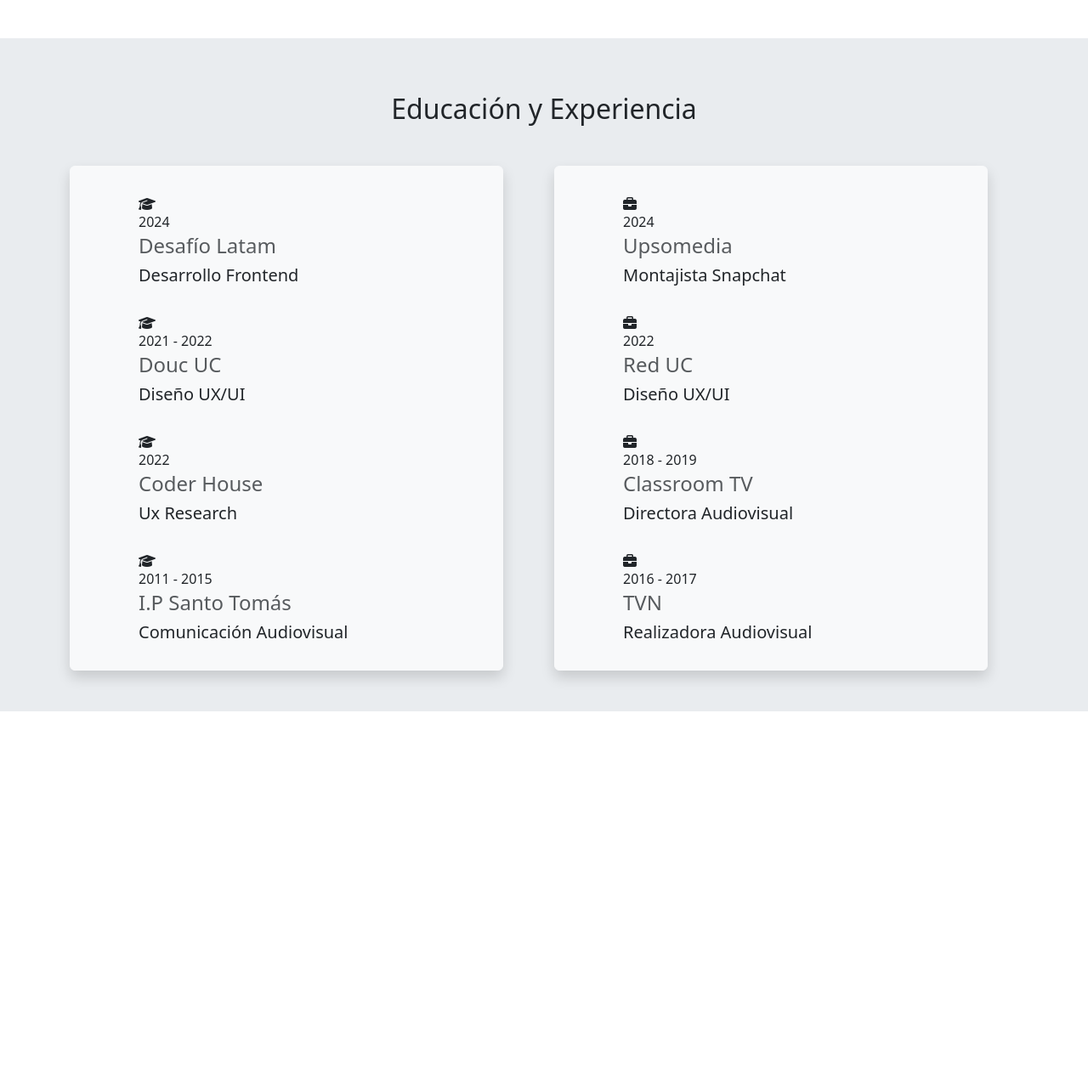
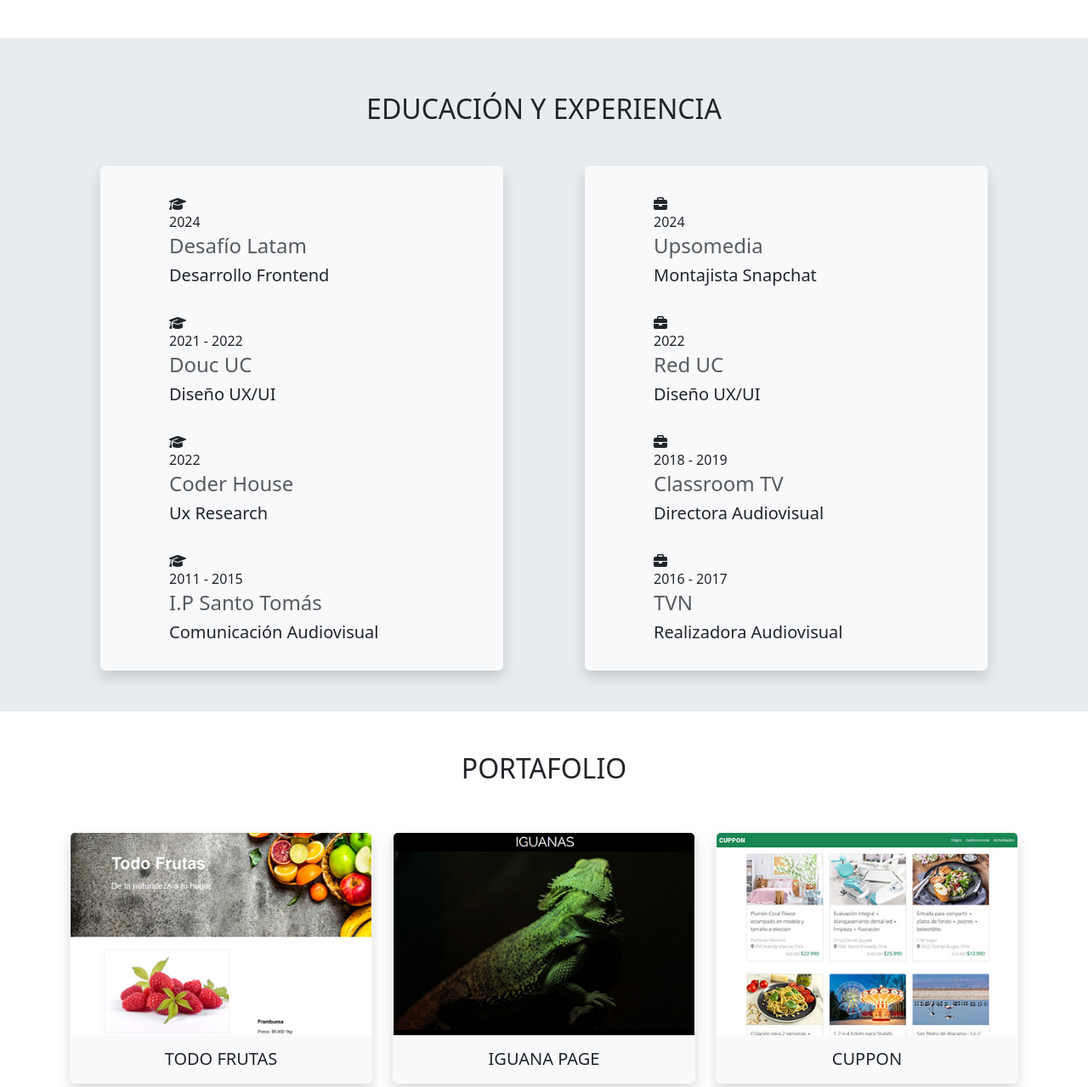
Before and after one commit to jocelynarayameza/prueba1-evelyn_flores-g67, a plain HTML site: page index.html in a window 1280 px wide. Shown: the part 644-1923 px from the top of the page at 85% size. Before the commit the page ends 1481 px from the top, so only its background shows below. Drawn offline with nearby package versions, Linux system fonts and the light colour scheme.

Commit message:
agregré sección portafolio

```diff
--- a/index.html
+++ b/index.html
@@ -75,11 +75,11 @@
 </section>
 
 <section class="bg-body-secondary pt-3">
-<h2 class="text-center mt-5 mb-5">Educación y Experiencia</h2>
+<h2 class="text-center mt-5 mb-5">EDUCACIÓN Y EXPERIENCIA</h2>
 
 <div class="container">
     <div class="row">
-        <div class="col-sm-12 col-md-6 pe-5">
+        <div class="col-sm-12 col-md-6 pe-5 ps-5">
             <div class="card border-light shadow p-3 mb-5 bg-body-tertiary rounded" style="width: auto;">
                 <div class="card-body ms-5">
                 <i class="fa-solid fa-graduation-cap"></i>
@@ -109,7 +109,7 @@
 
         </div>
 
-        <div class="col-sm-12 col-md-6 pe-5">
+        <div class="col-sm-12 col-md-6 pe-5 ps-5">
             <div class="card border-light shadow p-3 mb-5 bg-body-tertiary rounded" style="width: auto;">
                 <div class="card-body ms-5">
                     <i class="fa-solid fa-briefcase"></i>
@@ -146,7 +146,56 @@
 </section>
 
 
+<section>
+    <h2 class="text-center mt-5">PORTAFOLIO</h2>
 
+<div class="container mb-5">
+    <div class="row">
+        <div class="col-sm-12 col-md-4 mt-5">
+            <div class="card border-light shadow bg-body-tertiary rounded" style="width: auto;">
+                <img src="./assets/imgs/portafolio1.jpg" class="card-img-top" alt="proyecto 1">
+                <div class="card-body text-center">
+                  <h5 class="card-text">TODO FRUTAS</h5>
+                </div>
+              </div>
+        </div>
+
+        <div class="col-sm-12 col-md-4 mt-5">
+            <div class="card border-light shadow bg-body-tertiary rounded" style="width: auto;">
+                <img src="./assets/imgs/portafolio2.jpg" class="card-img-top" alt="proyecto 2">
+                <div class="card-body text-center">
+                  <h5 class="card-text">IGUANA PAGE</h4>
+                </div>
+              </div>
+        </div>
+
+        <div class="col-sm-12 col-md-4 mt-5">
+            <div class="card border-light shadow bg-body-tertiary rounded" style="width: auto;">
+                <img src="./assets/imgs/portafolio3.jpg" class="card-img-top" alt="proyecto 3">
+                <div class="card-body text-center">
+                  <h5 class="card-text">CUPPON</h5>
+                </div>
+              </div>
+        </div>
+
+    </div>
+
+
+</div>
+
+
+
+
+
+
+
+
+
+
+
+
+
+</section>
 
 
 
```
Also changed, not shown: assets/imgs/portafolio1.jpg (added), assets/imgs/portafolio2.jpg (added), assets/imgs/portafolio3.jpg (added).
